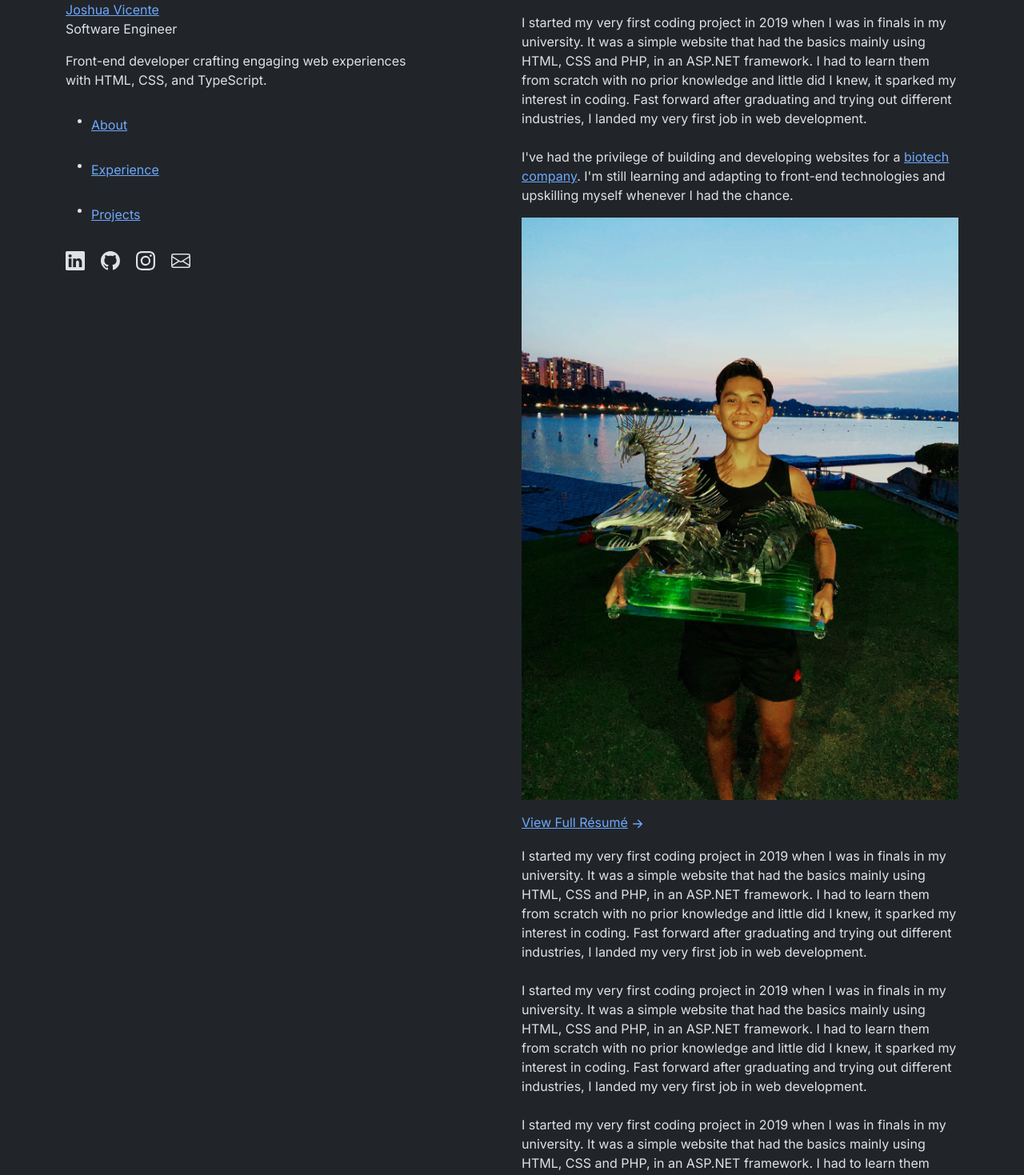
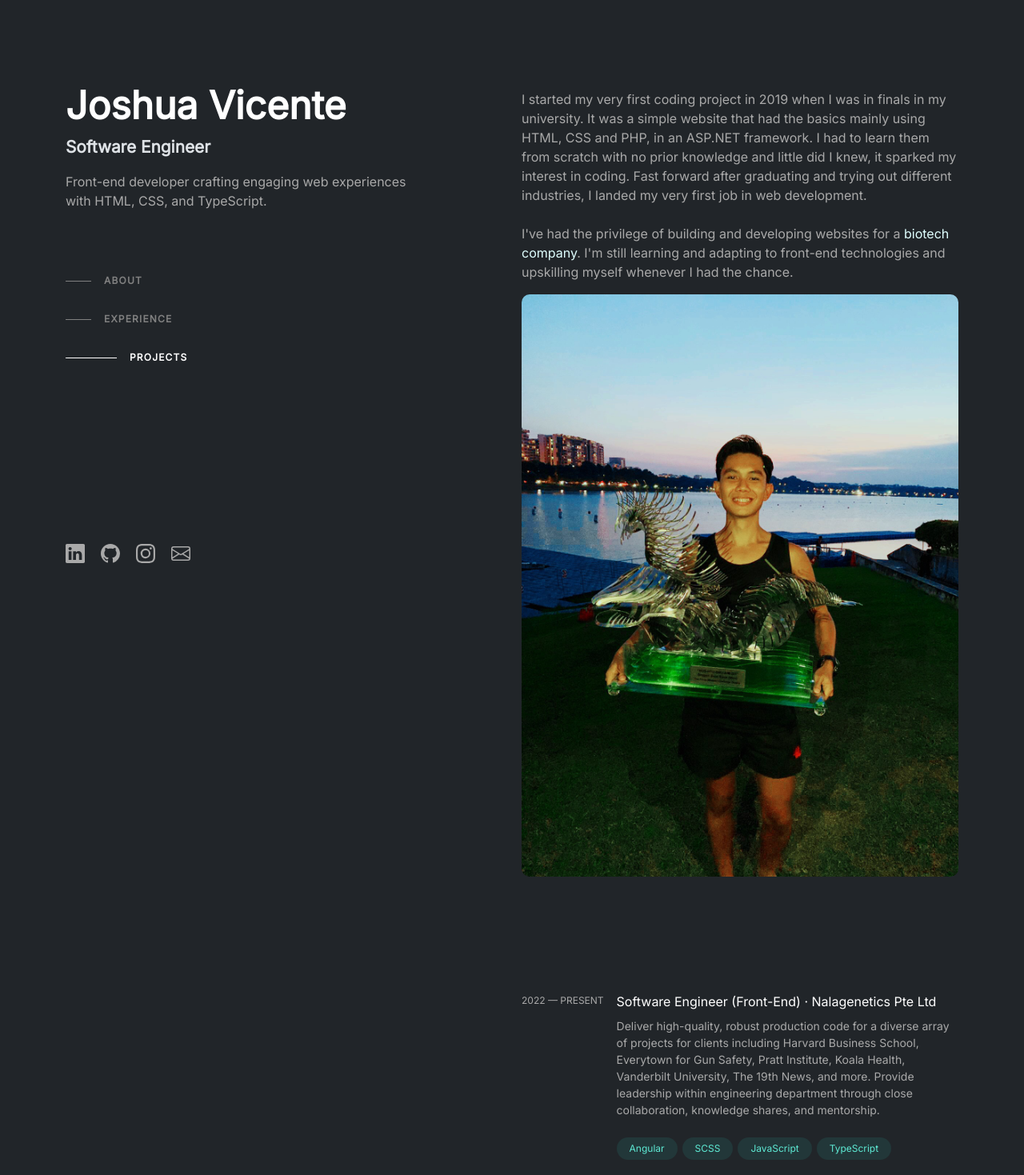
Before and after one commit to joshuavicente/ejrvt-angular, an Angular app in the folder joshuavicente/: page / in a window 1280 px wide. Shown: the top 1469 px of the page at 80% size. Built offline with nearby package versions, Linux system fonts and the light colour scheme.

Commit message:
feat: Updated home component with new styling and logic

```diff
--- a/joshuavicente/src/app/pages/home/home.component.scss
+++ b/joshuavicente/src/app/pages/home/home.component.scss
@@ -0,0 +1,175 @@
+.sticky-wrapper {
+  position: sticky;
+  top: 0;
+  //z-index: 999;
+}
+
+.header, .content {
+  padding-top: 6rem;
+  padding-bottom: 6rem;
+}
+
+.header {
+  height: 100vh;
+}
+
+.title {
+  font-size: 3rem;
+  font-weight: bold;
+  text-decoration: none;
+  color: white;
+  transition: color 0.3s ease;
+}
+
+.sub-title {
+  font-size: 1.3rem;
+  font-weight: bold;
+}
+
+.title:hover {
+  color: grey;
+}
+
+.link {
+  text-decoration: none;
+  color: lightcyan;
+  transition: color 0.3s ease;
+}
+
+.link:hover {
+  color: lightpink;
+}
+
+img {
+  border-radius: 10px;
+}
+
+.gray-text {
+  color: darkgray;
+}
+
+.section-margin {
+  margin-bottom: 9rem;
+}
+
+.nav-margin {
+  margin-top: 4rem;
+}
+
+nav, ul {
+  list-style: none;
+  padding-left: 0rem;
+
+  li {
+    cursor: pointer;
+
+    a {
+      text-decoration: none;
+      color: gray;
+      transition: color 0.2s ease;
+
+      .nav-indicator {
+        display: inline-block;
+        width: 2rem;
+        height: 1px;
+        margin-right: 1rem;
+        background-color: gray;
+        transition: width 0.2s, color 0.2s ease;
+      }
+
+      .nav-link-text {
+        font-size: .75rem;
+        line-height: 1rem;
+        font-weight: 700;
+        letter-spacing: .1em;
+        text-transform: uppercase;
+      }
+    }
+
+    a:hover {
+      color: white;
+
+      .nav-indicator {
+        width: 4rem;
+        background-color: white;
+      }
+    }
+
+    a.active {
+      color: white;
+
+      .nav-indicator {
+          width: 4rem;
+          background-color: white;
+      }
+    }
+  }
+}
+
+.job-ol {
+  list-style: none;
+  padding-left: 0rem;
+
+  .job-li {
+    cursor: pointer;
+    margin-bottom: 3rem;
+
+    .job-card {
+      display: flex;
+      flex-direction: row;
+      gap: 1rem;
+      text-decoration: none;
+
+      .job-date {
+        font-size: .75rem;
+        text-transform: uppercase;
+        white-space: nowrap;
+        margin-top: 2px;
+      }
+
+      .job-title {
+        font-size: 1rem;
+        font-weight: 500;
+        color: white;
+      }
+
+      .job-desc {
+        font-size: .875rem;
+      }
+
+      .skills-margin {
+        margin-top: .5em;
+        margin-right: .375rem;
+
+        .skills-item {
+          font-size: .75rem;
+          line-height: 1.25rem;
+          font-weight: 500;
+          background-color: rgba(45,212,191,.1);
+          color: rgb(94 234 212);
+          border-radius: 9999px;
+        }
+      }
+    }
+  }
+}
+
+.resume-link {
+  display: inline-flex;
+  align-items: center;
+  line-height: 1.25;
+  font-weight: 600;
+  text-decoration: inherit;
+  color: white;
+  transition: color 0.2s ease;
+}
+
+.resume-link:hover {
+  color: rgb(94 234 212);
+}
+
+/* @media (max-width: 1024px) {
+    .header {
+      position: static !important;
+    }
+} */
--- a/joshuavicente/src/app/pages/home/home.component.ts
+++ b/joshuavicente/src/app/pages/home/home.component.ts
@@ -1,10 +1,69 @@
-import { Component } from '@angular/core';
+import { Component, AfterViewInit, HostListener } from '@angular/core';
+import { ActivatedRoute, Router } from '@angular/router';
+import { jobs } from 'src/app/models/job-data.model';
+
+export interface Job {
+  date: string;
+  link: string;
+  title: string;
+  description: string;
+  skills: string[];
+}
 
 @Component({
   selector: 'app-home',
   templateUrl: './home.component.html',
   styleUrls: ['./home.component.scss']
 })
-export class HomeComponent {
+export class HomeComponent implements AfterViewInit {
+  currentSection = 'about';
+  jobs: Job[] = jobs;
 
+  constructor(
+    private route: ActivatedRoute,
+    private router: Router
+  ) {}
+
+  ngAfterViewInit() {
+    this.route.fragment.subscribe((fragment: string | null) => {
+      setTimeout(() => {
+        this.scrollToFragment(fragment || 'about');
+      }, 50);  // delay in milliseconds
+    });
+  }
+
+  navigateTo(fragment: string): void {
+    this.router.navigate(['/'], { fragment: fragment, skipLocationChange: false }).then(() => {
+      this.router.navigate(['/'], { fragment: fragment });
+    });
+  }
+
+  private scrollToFragment(fragment: string): void {
+    this.currentSection = fragment;  // Set the current section here
+    const targetElement = document.getElementById(fragment);
+    if (targetElement) {
+      const yOffset = -100;
+      const y = targetElement.getBoundingClientRect().top + window.pageYOffset + yOffset;
+      window.scrollTo({ top: y, behavior: 'smooth' });
+    }
+  }
+
+  @HostListener('window:scroll', [])
+  onWindowScroll() {
+    const position = window.pageYOffset || document.documentElement.scrollTop || document.body.scrollTop || 0;
+    const threshold = window.innerHeight * 0.5;  // Adjust as needed
+
+    if (position + threshold >= this.getPosition('about') && position + threshold < this.getPosition('experience')) {
+        this.currentSection = 'about';
+    } else if (position + threshold >= this.getPosition('experience') && position + threshold < this.getPosition('projects')) {
+        this.currentSection = 'experience';
+    } else if (position + threshold >= this.getPosition('projects')) {
+        this.currentSection = 'projects';
+    }
+  }
+
+  private getPosition(sectionId: string): number {
+    const el = document.getElementById(sectionId);
+    return el ? el.offsetTop : 0;
+  }
 }
```
